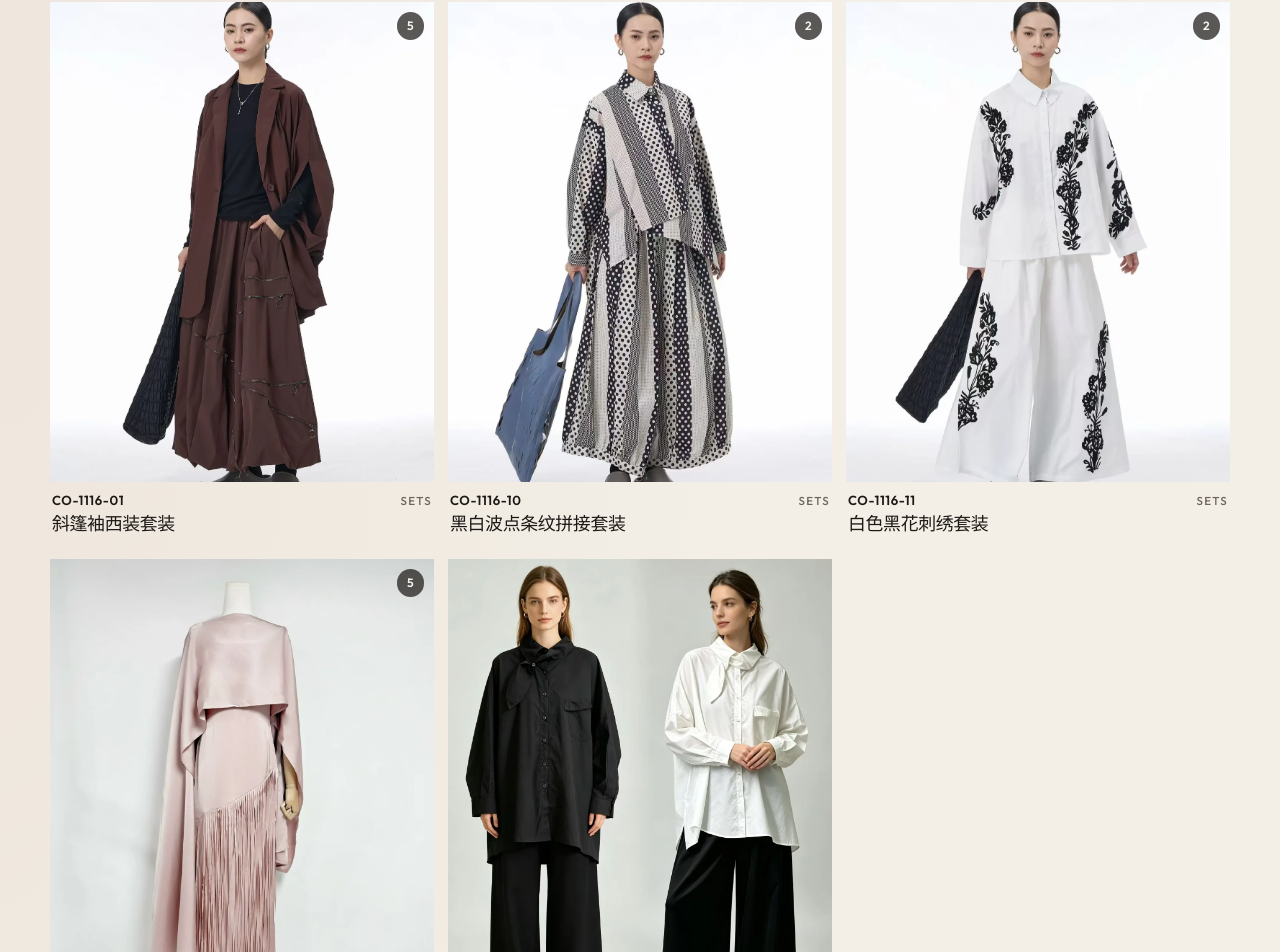
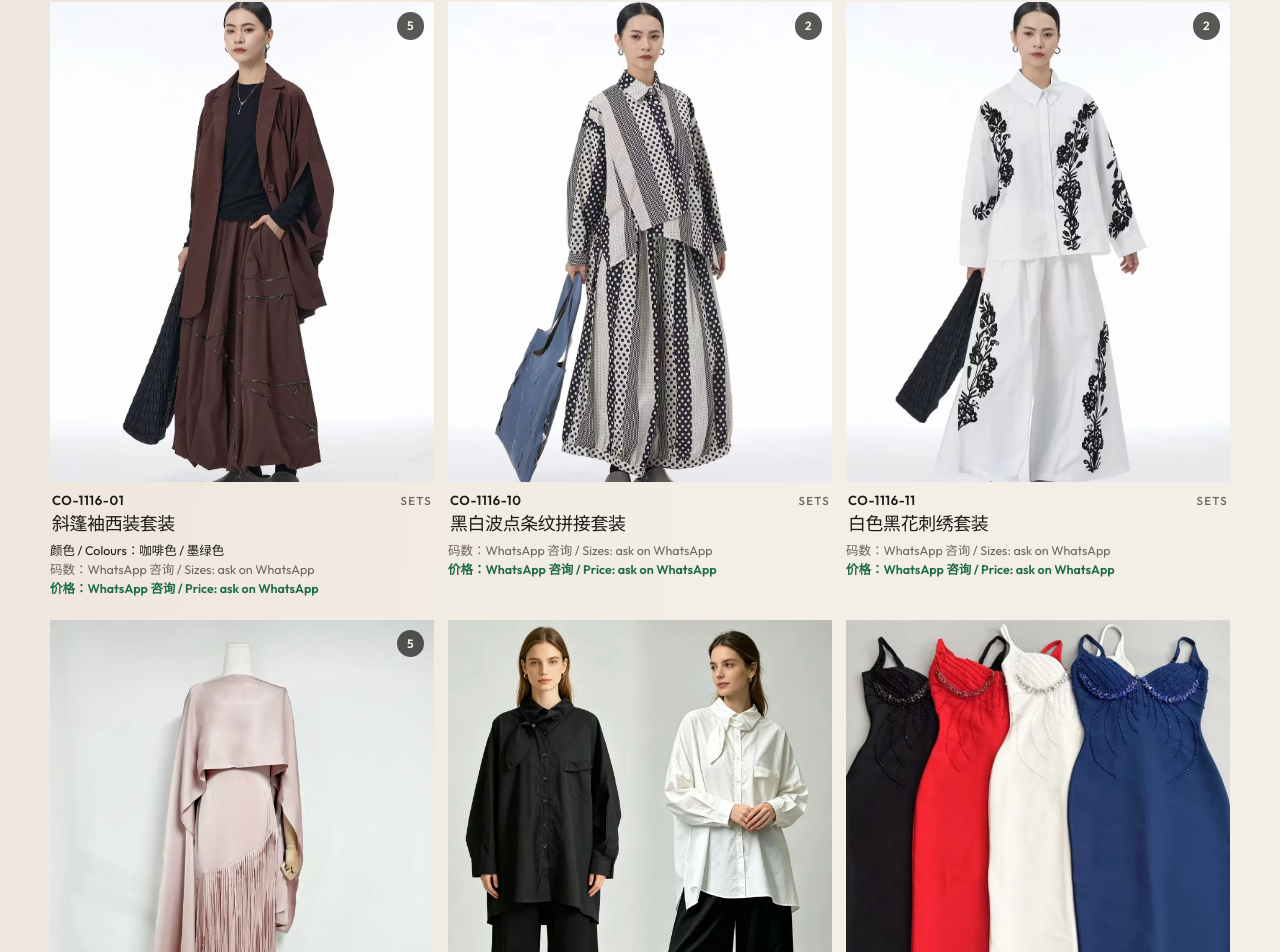
Before and after one commit to fanzhaoqing852g7-droid/cocos-shop, a plain HTML site: page index.html in a window 1280 px wide. Shown: the part 276-1228 px from the top of the page. Drawn offline with Linux system fonts and the light colour scheme.

Commit message:
Show colours, sizes, and a WhatsApp price on every look.
Existing colour lists are stored on the item. Only CO-1116-14 and CO-1116-15 have sizes S-XL; every other look asks on WhatsApp.

Co-authored-by: fanzhaoqing852g7-droid <fanzhaoqing852g7-droid@users.noreply.github.com>

```diff
--- a/app.js
+++ b/app.js
@@ -177,7 +177,7 @@ function renderGrid() {
     for (const item of group.items) {
       const button = el("button", {
         type: "button",
-        class: "card",
+        class: "card-open",
         "data-code": item.code,
       });
       const image = el("img", {
@@ -201,7 +201,8 @@ function renderGrid() {
         ])
       );
       button.addEventListener("click", () => openViewer(item.code));
-      grid.append(button);
+      const article = el("article", { class: "card" }, [button, factsBlock(item, "card-facts")]);
+      grid.append(article);
     }
     lookbook.append(heading, grid);
   }
@@ -230,6 +231,39 @@ function setCategory(category, { updateHash = true } = {}) {
   if (!viewer.hidden) closeViewer();
 }
 
+const viewerFacts = document.querySelector("#viewer-facts");
+
+function colorsLabel(colors) {
+  return `颜色 / Colours：${colors.join(" / ")}`;
+}
+
+function sizesLabel(sizes) {
+  return sizes
+    ? `码数 / Sizes：${sizes}`
+    : "码数：WhatsApp 咨询 / Sizes: ask on WhatsApp";
+}
+
+function priceLink(item) {
+  const link = el("a", {
+    class: "fact-link",
+    href: whatsappHref(fillTemplate(state.config.whatsappTemplate, item)),
+    target: "_blank",
+    rel: "noopener noreferrer",
+  });
+  link.textContent = "价格：WhatsApp 咨询 / Price: ask on WhatsApp";
+  return link;
+}
+
+function factsBlock(item, className) {
+  const block = el("div", { class: className });
+  if (item.colors.length) block.append(text("p", "fact-colors", colorsLabel(item.colors)));
+  block.append(text("p", "fact-sizes", sizesLabel(item.sizes)));
+  const price = el("p", { class: "fact-price" });
+  price.append(priceLink(item));
+  block.append(price);
+  return block;
+}
+
 function showSlide(index) {
   const count = state.slides.length;
   if (!count) return;
@@ -249,6 +283,12 @@ function showSlide(index) {
     .join(" · ");
   viewerNote.hidden = !item.note;
   viewerNote.textContent = item.note || "";
+  viewerFacts.replaceChildren();
+  if (item.colors.length) viewerFacts.append(text("p", "fact-colors", colorsLabel(item.colors)));
+  viewerFacts.append(text("p", "fact-sizes", sizesLabel(item.sizes)));
+  const priceLine = el("p", { class: "fact-price" });
+  priceLine.append(priceLink(item));
+  viewerFacts.append(priceLine);
   const message = fillTemplate(state.config.whatsappTemplate, item);
   viewerWa.href = whatsappHref(message);
   viewerCount.textContent = `${slide.frame} / ${slide.frames}`;
@@ -377,6 +417,8 @@ async function init() {
         category: item.category || "Other",
         title: item.title || "",
         note: item.note || "",
+        colors: Array.isArray(item.colors) ? item.colors.map(String).filter(Boolean) : [],
+        sizes: item.sizes ? String(item.sizes).trim() : "",
         image: images[0],
         images,
       };
--- a/data/items.json
+++ b/data/items.json
@@ -20,7 +20,12 @@
       "A-3_795e.jpg",
       "A-4_0dcb.jpg",
       "A-5_74cf.jpg"
-    ]
+    ],
+    "colors": [
+      "咖啡色",
+      "墨绿色"
+    ],
+    "sizes": ""
   },
   {
     "code": "CO-1116-10",
@@ -37,7 +42,9 @@
     "sources": [
       "J-1_3428.jpg",
       "J-2_10dc.jpg"
-    ]
+    ],
+    "colors": [],
+    "sizes": ""
   },
   {
     "code": "CO-1116-11",
@@ -54,7 +61,9 @@
     "sources": [
       "K-1_04e7.jpg",
       "K-2_0c22.jpg"
-    ]
+    ],
+    "colors": [],
+    "sizes": ""
   },
   {
     "code": "CO-1116-12",
@@ -77,7 +86,14 @@
       "L-3_c8a0.jpg",
       "L-4_b222.jpg",
       "L-5_b755.jpg"
-    ]
+    ],
+    "colors": [
+      "粉色",
+      "孔雀蓝",
+      "黄色",
+      "浅紫"
+    ],
+    "sizes": ""
   },
   {
     "code": "CO-1116-13",
@@ -92,6 +108,54 @@
     "source": "M-1_2817.jpg",
     "sources": [
       "M-1_2817.jpg"
+    ],
+    "colors": [
+      "黑色",
+      "白色"
+    ],
+    "sizes": ""
+  },
+  {
+    "code": "CO-1116-14",
+    "date": "2026-11-16",
+    "category": "Dresses",
+    "title": "钉珠吊带包臀长裙",
+    "note": "钉珠吊带包臀长裙。颜色：黑色 / 红色 / 白色 / 宝蓝色。",
+    "image": "photos/2026-11-16/CO-1116-14.webp",
+    "images": [
+      "photos/2026-11-16/CO-1116-14.webp"
+    ],
+    "colors": [
+      "黑色",
+      "红色",
+      "白色",
+      "宝蓝色"
+    ],
+    "sizes": "S-XL",
+    "source": "N-1_9cb2.jpg",
+    "sources": [
+      "N-1_9cb2.jpg"
+    ]
+  },
+  {
+    "code": "CO-1116-15",
+    "date": "2026-11-16",
+    "category": "Dresses",
+    "title": "满钻吊带包臀长裙",
+    "note": "满钻吊带包臀长裙。颜色：粉色 / 浅蓝色 / 黑色。",
+    "image": "photos/2026-11-16/CO-1116-15.webp",
+    "images": [
+      "photos/2026-11-16/CO-1116-15.webp"
+    ],
+    "colors": [
+      "粉色",
+      "浅蓝色",
+      "黑色"
+    ],
+    "sizes": "S-XL",
+    "source": "O-1_cc36.jpg",
+    "sources": [
+      "O-1_cc36.jpg"
     ]
   },
   {
@@ -115,7 +179,12 @@
       "B-3_b987.jpg",
       "B-4_1944.jpg",
       "B-5_bb4a.jpg"
-    ]
+    ],
+    "colors": [
+      "black",
+      "burgundy brown"
+    ],
+    "sizes": ""
   },
   {
     "code": "CO-1109-03",
@@ -134,7 +203,13 @@
       "C-1_8a68.jpg",
       "C-2_6c6a.jpg",
       "C-3_4c30.jpg"
-    ]
+    ],
+    "colors": [
+      "brown",
+      "black & white",
+      "all black"
+    ],
+    "sizes": ""
   },
   {
     "code": "CO-1109-04",
@@ -157,7 +232,12 @@
       "D-3_5d3a.jpg",
       "D-4_9cf5.jpg",
       "D-5_8e27.jpg"
-    ]
+    ],
+    "colors": [
+      "black",
+      "charcoal grey"
+    ],
+    "sizes": ""
   },
   {
     "code": "CO-1109-05",
@@ -174,7 +254,9 @@
     "sources": [
       "E-1_6e29.jpg",
       "E-2_e784.jpg"
-    ]
+    ],
+    "colors": [],
+    "sizes": ""
   },
   {
     "code": "CO-1109-06",
@@ -195,7 +277,14 @@
       "F-2_d263.jpg",
       "F-3_79ba.jpg",
       "F-4_bc4a.jpg"
-    ]
+    ],
+    "colors": [
+      "green",
+      "hot pink",
+      "black",
+      "white"
+    ],
+    "sizes": ""
   },
   {
     "code": "CO-1109-07",
@@ -212,7 +301,9 @@
     "sources": [
       "G-1_7715.jpg",
       "G-2_d75a.jpg"
-    ]
+    ],
+    "colors": [],
+    "sizes": ""
   },
   {
     "code": "CO-1109-08",
@@ -227,7 +318,9 @@
     "source": "H-1_2b80.jpg",
     "sources": [
       "H-1_2b80.jpg"
-    ]
+    ],
+    "colors": [],
+    "sizes": ""
   },
   {
     "code": "CO-1109-09",
@@ -242,7 +335,9 @@
     "source": "H-2_2397.jpg",
     "sources": [
       "H-2_2397.jpg"
-    ]
+    ],
+    "colors": [],
+    "sizes": ""
   },
   {
     "code": "CO-1109-10",
@@ -257,7 +352,9 @@
     "source": "H-3_568e.jpg",
     "sources": [
       "H-3_568e.jpg"
-    ]
+    ],
+    "colors": [],
+    "sizes": ""
   },
   {
     "code": "CO-1109-11",
@@ -272,7 +369,9 @@
     "source": "H-4_6426.jpg",
     "sources": [
       "H-4_6426.jpg"
-    ]
+    ],
+    "colors": [],
+    "sizes": ""
   },
   {
     "code": "CO-1109-12",
@@ -287,7 +386,9 @@
     "source": "H-5_e76a.jpg",
     "sources": [
       "H-5_e76a.jpg"
-    ]
+    ],
+    "colors": [],
+    "sizes": ""
   },
   {
     "code": "CO-1109-13",
@@ -304,7 +405,12 @@
     "sources": [
       "I-1_7be4.jpg",
       "I-2_034d.jpg"
-    ]
+    ],
+    "colors": [
+      "black",
+      "yellow"
+    ],
+    "sizes": ""
   },
   {
     "code": "CO-1109-14",
@@ -319,7 +425,9 @@
     "source": "J-1_e076.jpg",
     "sources": [
       "J-1_e076.jpg"
-    ]
+    ],
+    "colors": [],
+    "sizes": ""
   },
   {
     "code": "CO-1109-15",
@@ -336,7 +444,12 @@
     "sources": [
       "K-1_bf99.jpg",
       "K-2_891a.jpg"
-    ]
+    ],
+    "colors": [
+      "gold",
+      "black"
+    ],
+    "sizes": ""
   },
   {
     "code": "CO-1109-16",
@@ -351,7 +464,9 @@
     "source": "L-1_f99d.jpg",
     "sources": [
       "L-1_f99d.jpg"
-    ]
+    ],
+    "colors": [],
+    "sizes": ""
   },
   {
     "code": "CO-1109-17",
@@ -366,7 +481,9 @@
     "source": "M-1_2558.jpg",
     "sources": [
       "M-1_2558.jpg"
-    ]
+    ],
+    "colors": [],
+    "sizes": ""
   },
   {
     "code": "CO-1109-18",
@@ -387,7 +504,14 @@
       "N-2_7771.jpg",
       "N-3_e94d.jpg",
       "N-4_efbd.jpg"
-    ]
+    ],
+    "colors": [
+      "pink",
+      "black",
+      "camel",
+      "white"
+    ],
+    "sizes": ""
   },
   {
     "code": "CO-1109-19",
@@ -402,7 +526,9 @@
     "source": "P-1_d62f.jpg",
     "sources": [
       "P-1_d62f.jpg"
-    ]
+    ],
+    "colors": [],
+    "sizes": ""
   },
   {
     "code": "CO-1109-20",
@@ -417,7 +543,9 @@
     "source": "Q-1_9e52.jpg",
     "sources": [
       "Q-1_9e52.jpg"
-    ]
+    ],
+    "colors": [],
+    "sizes": ""
   },
   {
     "code": "CO-1109-21",
@@ -432,7 +560,9 @@
     "source": "R-1_d841.jpg",
     "sources": [
       "R-1_d841.jpg"
-    ]
+    ],
+    "colors": [],
+    "sizes": ""
   },
   {
     "code": "CO-1109-22",
@@ -447,7 +577,9 @@
     "source": "S-1_575b.jpg",
     "sources": [
       "S-1_575b.jpg"
-    ]
+    ],
+    "colors": [],
+    "sizes": ""
   },
   {
     "code": "CO-1109-23",
@@ -462,7 +594,9 @@
     "source": "T-1_9dd9.jpg",
     "sources": [
       "T-1_9dd9.jpg"
-    ]
+    ],
+    "colors": [],
+    "sizes": ""
   },
   {
     "code": "CO-1109-24",
@@ -481,7 +615,13 @@
       "U-1_6e30.jpg",
       "U-2_9707.jpg",
       "U-3_923d.jpg"
-    ]
+    ],
+    "colors": [
+      "red",
+      "black",
+      "cream"
+    ],
+    "sizes": ""
   },
   {
     "code": "CO-1109-25",
@@ -498,7 +638,12 @@
     "sources": [
       "V-1_6be5.jpg",
       "V-2_e43f.jpg"
-    ]
+    ],
+    "colors": [
+      "red",
+      "black"
+    ],
+    "sizes": ""
   },
   {
     "code": "CO-1109-26",
@@ -513,7 +658,9 @@
     "source": "W-1_33b3.jpg",
     "sources": [
       "W-1_33b3.jpg"
-    ]
+    ],
+    "colors": [],
+    "sizes": ""
   },
   {
     "code": "CO-1109-27",
@@ -528,7 +675,9 @@
     "source": "X-1_3dad.jpg",
     "sources": [
       "X-1_3dad.jpg"
-    ]
+    ],
+    "colors": [],
+    "sizes": ""
   },
   {
     "code": "CO-1109-28",
@@ -543,7 +692,9 @@
     "source": "Y-1_22ed.jpg",
     "sources": [
       "Y-1_22ed.jpg"
-    ]
+    ],
+    "colors": [],
+    "sizes": ""
   },
   {
     "code": "CO-1109-29",
@@ -560,7 +711,14 @@
     "sources": [
       "Z-1_72de.jpg",
       "Z-2_c4a4.jpg"
-    ]
+    ],
+    "colors": [
+      "black",
+      "chocolate brown",
+      "burgundy",
+      "red"
+    ],
+    "sizes": ""
   },
   {
     "code": "CO-1109-30",
@@ -575,7 +733,9 @@
     "source": "AA-1_82cf.jpg",
     "sources": [
       "AA-1_82cf.jpg"
-    ]
+    ],
+    "colors": [],
+    "sizes": ""
   },
   {
     "code": "CO-1109-31",
@@ -592,7 +752,12 @@
     "sources": [
       "AB-1_e6db.jpg",
       "AB-2_32ba.jpg"
-    ]
+    ],
+    "colors": [
+      "cream",
+      "mint green"
+    ],
+    "sizes": ""
   },
   {
     "code": "CO-1109-32",
@@ -609,6 +774,11 @@
     "sources": [
       "AC-1_86e4.jpg",
       "AC-2_30a8.jpg"
-    ]
+    ],
+    "colors": [
+      "burgundy",
+      "apricot"
+    ],
+    "sizes": ""
   }
 ]
--- a/styles.css
+++ b/styles.css
@@ -188,7 +188,8 @@ button, a { -webkit-tap-highlight-color: transparent; }
 
 .filter:focus-visible,
 .btn:focus-visible,
-.card:focus-visible,
+.card-open:focus-visible,
+.fact-link:focus-visible,
 .viewer-close:focus-visible,
 .viewer-nav:focus-visible {
   outline: 2px solid var(--cinnabar);
@@ -238,6 +239,12 @@ button, a { -webkit-tap-highlight-color: transparent; }
 }
 
 .card {
+  display: flex;
+  flex-direction: column;
+  min-width: 0;
+}
+
+.card-open {
   display: block;
   width: 100%;
   padding: 0;
@@ -281,8 +288,8 @@ button, a { -webkit-tap-highlight-color: transparent; }
   transition: transform 0.55s ease;
 }
 
-.card:hover img,
-.card:focus-visible img { transform: scale(1.035); }
+.card-open:hover img,
+.card-open:focus-visible img { transform: scale(1.035); }
 
 .card-meta {
   display: grid;
@@ -313,6 +320,32 @@ button, a { -webkit-tap-highlight-color: transparent; }
   font-weight: 500;
   letter-spacing: -0.02em;
 }
+
+.card-facts,
+.viewer-facts {
+  display: grid;
+  gap: 2px;
+  margin: 6px 0 0;
+  font-size: 0.78rem;
+  line-height: 1.35;
+}
+
+.card-facts p,
+.viewer-facts p {
+  margin: 0;
+}
+
+.fact-colors { color: var(--ink); }
+
+.fact-sizes { color: var(--muted); }
+
+.fact-link {
+  color: var(--wa);
+  font-weight: 600;
+  text-decoration: none;
+}
+
+.fact-link:hover { text-decoration: underline; }
 
 .site-footer {
   margin-top: 28px;
@@ -429,6 +462,14 @@ button, a { -webkit-tap-highlight-color: transparent; }
 
 .viewer-note { font-size: 0.92rem; }
 
+.viewer-facts { color: rgba(246, 241, 232, 0.86); }
+
+.viewer-facts .fact-colors { color: #f6f1e8; }
+
+.viewer-facts .fact-sizes { color: rgba(246, 241, 232, 0.78); }
+
+.viewer-facts .fact-link { color: #d7f3e3; }
+
 .viewer-row {
   display: flex;
   align-items: center;
@@ -479,7 +520,7 @@ button, a { -webkit-tap-highlight-color: transparent; }
   html { scroll-behavior: auto; }
   .card img,
   .viewer-stage img { transition: none; }
-  .card:hover img { transform: none; }
+  .card-open:hover img { transform: none; }
 }
 
 @media print {
```
Also changed, not shown: index.html (+1 -0 lines), photos/2026-11-16/CO-1116-14.webp (added), photos/2026-11-16/CO-1116-15.webp (added), 2 other files.
